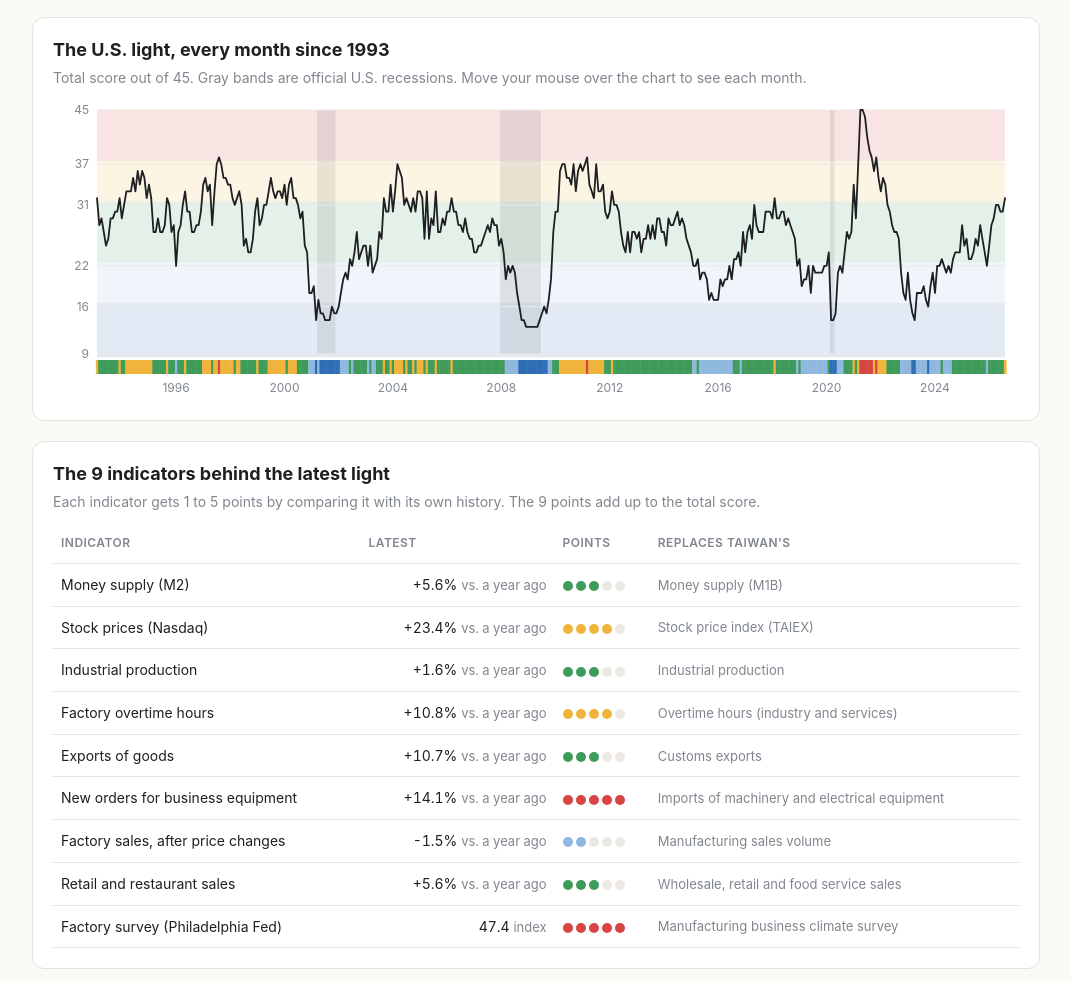
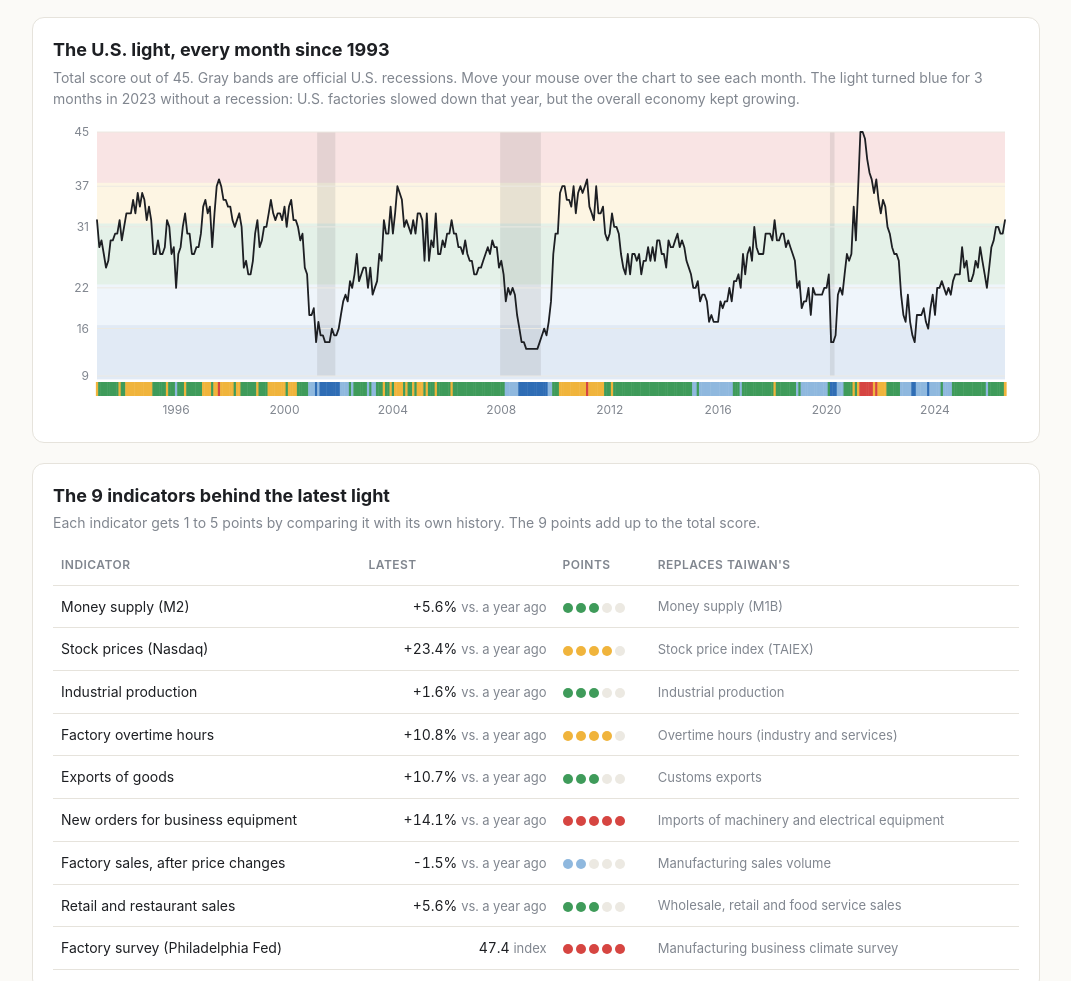
Before and after one commit to ppc1004/Taiwan-U.S.-Economic-Indicators, a plain HTML site: page docs/index.html in a window 1280 px wide. Shown: the part 1049-2030 px from the top of the page, without its empty margins (104-1175 px from the left). Drawn offline with Linux system fonts and the light colour scheme.

Commit message:
Explain 2023 blue months and overtime hours match

```diff
--- a/docs/index.html
+++ b/docs/index.html
@@ -43,7 +43,8 @@
 
   <div class="card">
     <h3>The U.S. light, every month since 1993</h3>
-    <p class="sub">Total score out of 45. Gray bands are official U.S. recessions. Move your mouse over the chart to see each month.</p>
+    <p class="sub">Total score out of 45. Gray bands are official U.S. recessions. Move your mouse over the chart to see each month.
+      The light turned blue for 3 months in 2023 without a recession: U.S. factories slowed down that year, but the overall economy kept growing.</p>
     <div class="chart" id="chart-light"></div>
   </div>
 
@@ -177,6 +178,7 @@
       <p>Taiwan's National Development Council scores 9 indicators every month and adds them up.
         This site uses 9 matching U.S. indicators from FRED (Federal Reserve Bank of St. Louis).</p>
       <ol>
+        <li>Each indicator is the closest U.S. match to one of Taiwan's 9. For example, Taiwan uses overtime hours in industry and services, and the U.S. only publishes overtime hours for factories, so this site uses those.</li>
         <li>Each indicator is measured as its change from the same month a year earlier. The factory survey is used as is.</li>
         <li>Each indicator gets 1 to 5 points. Its bottom 10% of months from 1993 to 2019 score 1 point (blue) and its top 10% score 5 points (red).</li>
         <li>The 9 points are added up (9 to 45) and turned into a light using Taiwan's official bands.</li>
```
